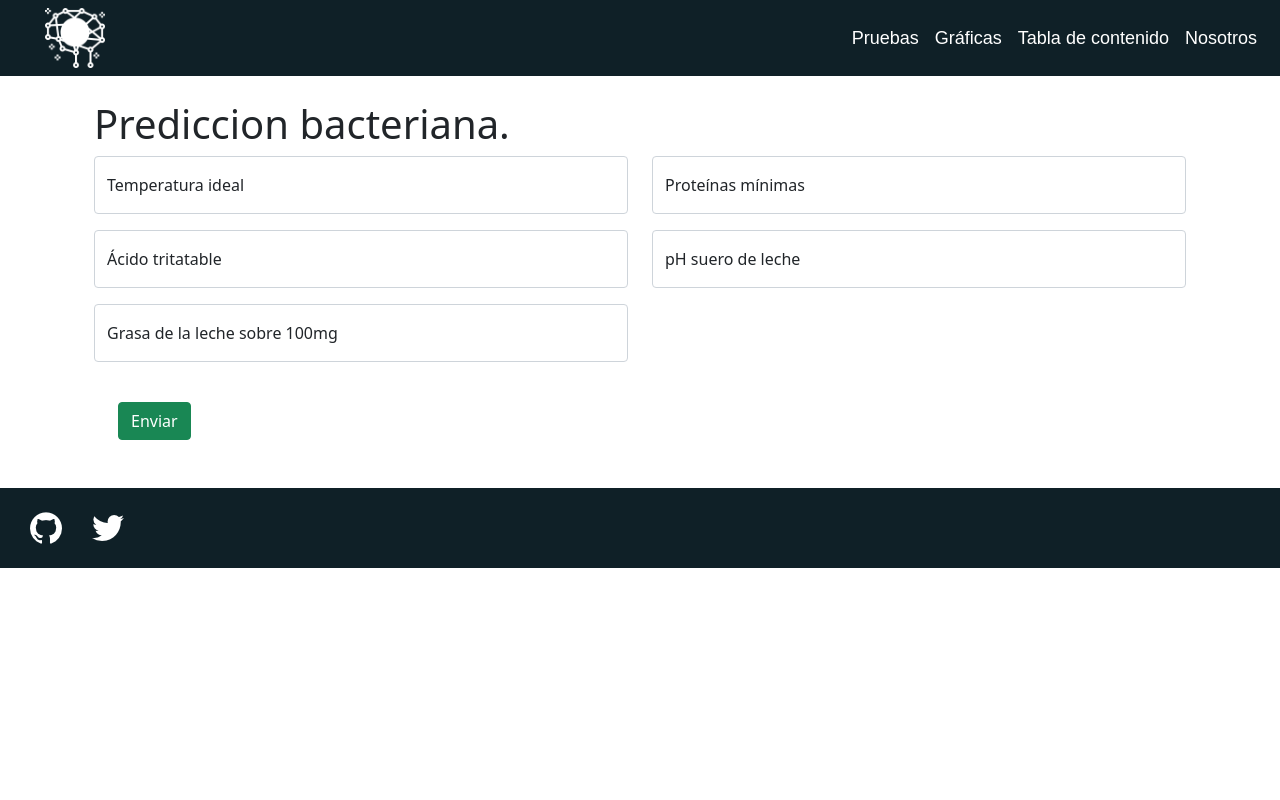
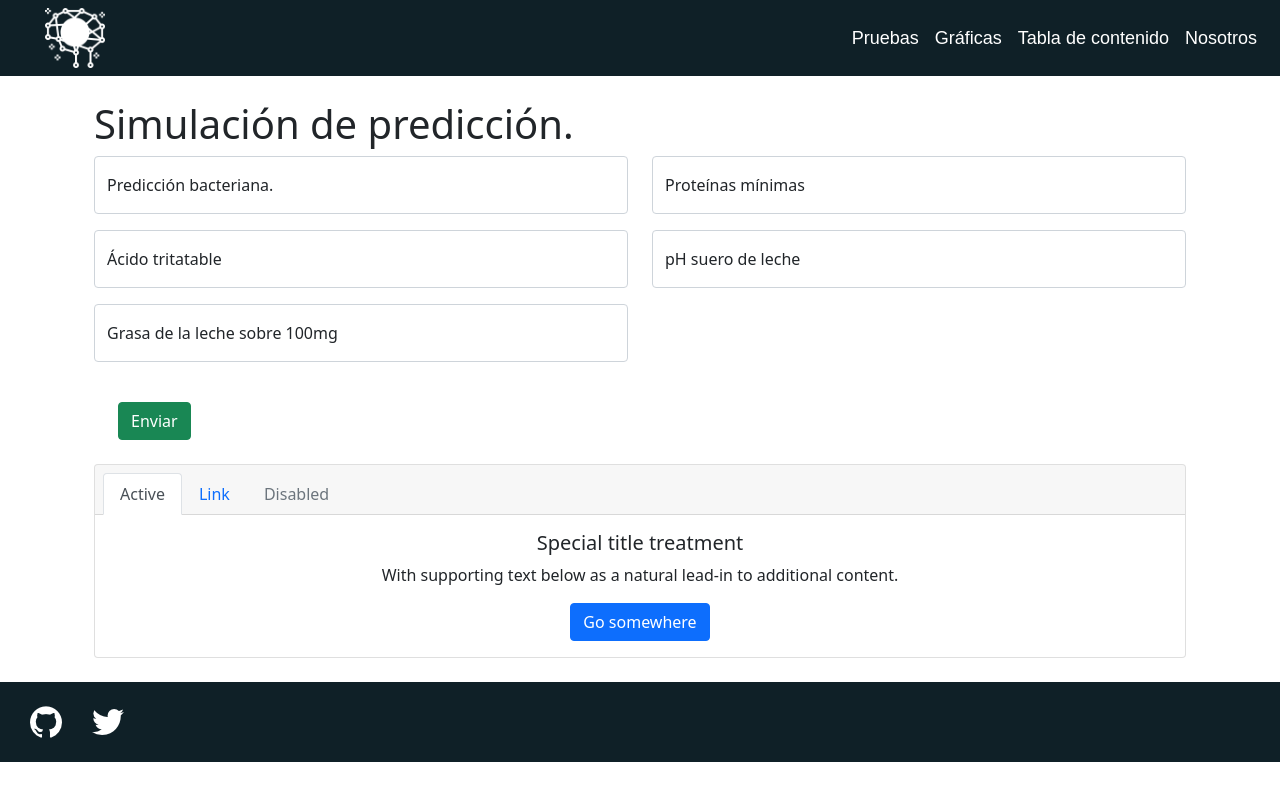
Before and after one commit to Payload-solutions/cloud-client, a React app: page /test in a window 1280 px wide. Built offline with nearby package versions, Linux system fonts and the light colour scheme; a web font is replaced by a local one.

Commit message:
refactoring

```diff
--- a/package.json
+++ b/package.json
@@ -12,6 +12,7 @@
   "author": "",
   "license": "ISC",
   "dependencies": {
+    "axios": "^0.21.1",
     "babel-eslint": "^10.1.0",
     "bootstrap": "^5.0.2",
     "chart.js": "^3.5.0",
--- a/src/containers/TestValues.jsx
+++ b/src/containers/TestValues.jsx
@@ -1,9 +1,12 @@
-import React, {useState} from 'react';
-import {connect} from 'react-redux';
+import React, { useState } from 'react';
+import { connect } from 'react-redux';
 // import { bacteriaRequest} from '../actions';
 
 
-
+/**
+ *
+ * [minimum_milk_proteins, titratable_acidity, pH_milk_sour_, fat_milk_over_100mg_
+ */
 
 const TestValues = props => {
 
@@ -13,14 +16,14 @@
     });
 
 
-    const handleInput = event =>{
+    const handleInput = event => {
         Setvalues({
             ...form,
-            [event.target.name]:event.target.value
+            [event.target.name]: event.target.value
         })
     }
 
-    const handleSubmit = event =>{
+    const handleSubmit = event => {
         event.preventDefault();
         // props.bacteriaRequest(form);
         console.log(form);
@@ -30,27 +33,27 @@
 
     return (
         <div className="container p-4">
-            <h1 className="card-text"> Prediccion bacteriana.</h1>
+            <h1 className="card-text">Simulación de predicción.</h1>
             <form onSubmit={handleSubmit} encType="multipart/form-data">
                 <div className="row">
                     <div className="form-group col-md-6">
                         <div className="form-floating mb-3">
                             <input
-                                name="idealTemperature"
-                                type="text"
+                                name="targetBacterian"
+                                type="number"
                                 className="form-control"
                                 id="floatingInput"
-                                placeholder="Temperatura ideal"
+                                placeholder="Predicción bacteriana"
                                 onChange={handleInput}
                             />
-                            <label htmlFor="floatingInput">Temperatura ideal</label>
+                            <label htmlFor="floatingInput">Predicción bacteriana.</label>
                         </div>
                     </div>
                     <div className="form-group col-md-6">
                         <div className="form-floating mb-3">
                             <input
                                 name="minProteins"
-                            type="text"
+                                type="number"
                                 className="form-control"
                                 id="floatingInput"
                                 placeholder="Proteínas mínimas"
@@ -63,7 +66,7 @@
                         <div className="form-floating mb-3">
                             <input
                                 name="tritatableAcid"
-                            type="text"
+                                type="number"
                                 className="form-control"
                                 id="floatingInput"
                                 placeholder="Ácido tritatable"
@@ -76,7 +79,7 @@
                         <div className="form-floating mb-3">
                             <input
                                 name="phSour"
-                            type="text"
+                                type="number"
                                 className="form-control"
                                 id="floatingInput"
                                 placeholder="pH suero de leche"
@@ -89,7 +92,7 @@
                         <div className="form-floating mb-3">
                             <input
                                 name="fatMilk"
-                            type="text"
+                                type="number"
                                 className="form-control"
                                 id="floatingInput"
                                 placeholder="Grasa de la leche sobre 100mg"
@@ -104,6 +107,34 @@
                 </div>
 
             </form>
+
+            {/* <div className="jumbotron">
+                <h1 className="display-4"></h1>
+                <p className="lead"></p>
+                <hr className="my-4" />
+                <p></p>
+                <a className="btn btn-primary btn-log" href=""></a>
+            </div> */}
+            <div className="card text-center">
+                <div className="card-header">
+                    <ul className="nav nav-tabs card-header-tabs">
+                        <li className="nav-item">
+                            <a className="nav-link active" aria-current="true" href="#">Active</a>
+                        </li>
+                        <li className="nav-item">
+                            <a className="nav-link" href="#">Link</a>
+                        </li>
+                        <li className="nav-item">
+                            <a className="nav-link disabled" href="#" tabIndex="-1" aria-disabled="true">Disabled</a>
+                        </li>
+                    </ul>
+                </div>
+                <div className="card-body">
+                    <h5 className="card-title">Special title treatment</h5>
+                    <p className="card-text">With supporting text below as a natural lead-in to additional content.</p>
+                    <a href="#" className="btn btn-primary">Go somewhere</a>
+                </div>
+            </div>
         </div>
 
 
```
Also changed, not shown: 1 other file (tests, documents, lock files or other folders). Lines whose indentation alone changed are shown as unchanged.
